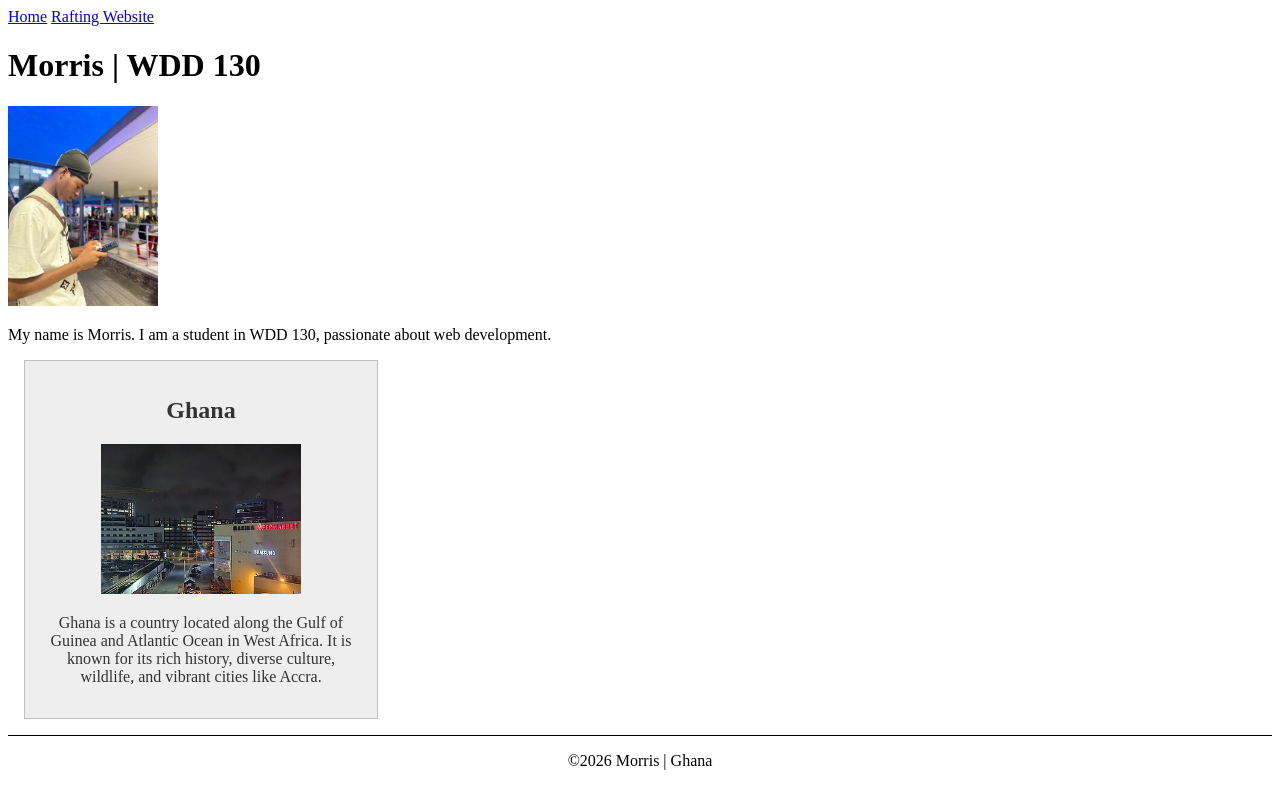
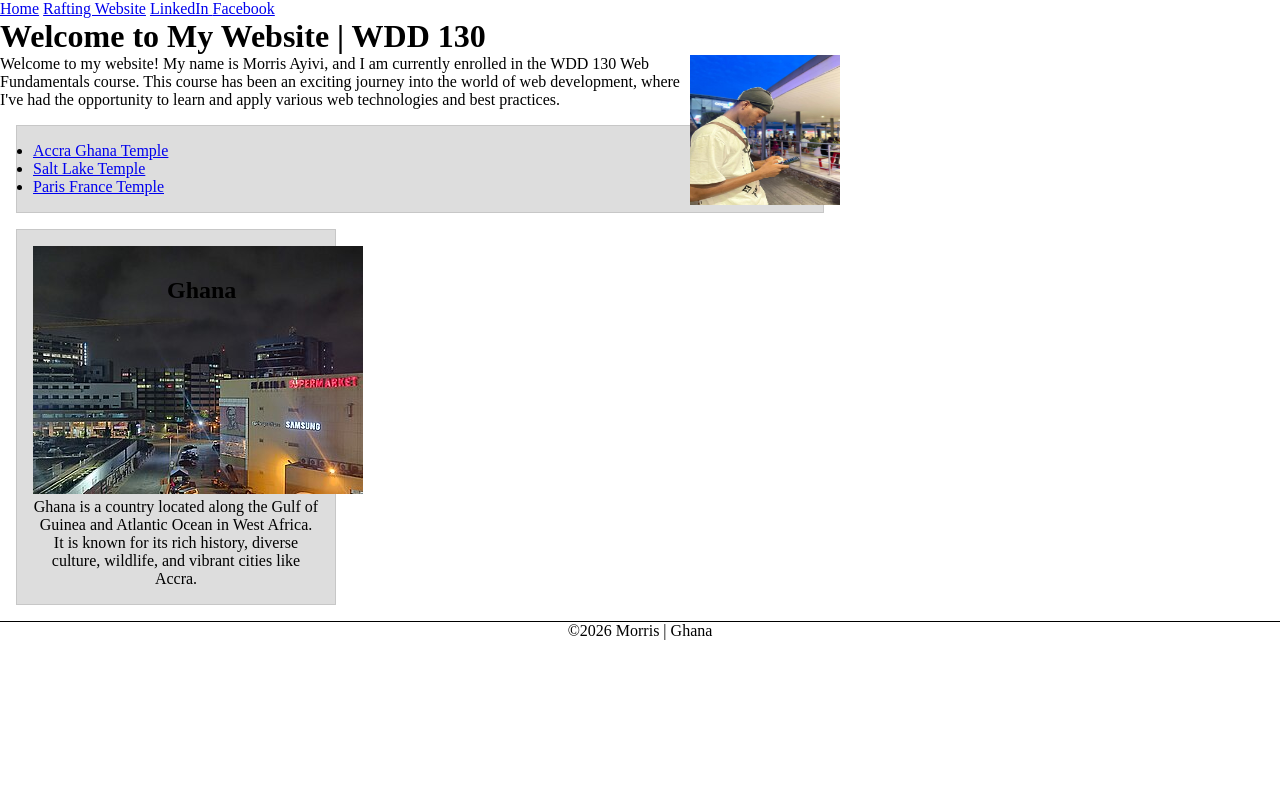
Before and after one commit to ayivimorris2244/wdd130, a plain HTML site: page index.html in a window 1280 px wide. Drawn offline with Linux system fonts and the light colour scheme.

Commit message:
Add new images and enhance index.html and styles.css for improved layout and content

```diff
--- a/index.html
+++ b/index.html
@@ -16,19 +16,59 @@
       <nav>
         <a href="#">Home</a>
         <a href="wwr/">Rafting Website</a>
+        <a href="https://linkedin.com" target="_blank" rel="noopener">
+          LinkedIn
+        </a>
+        <a href="https://facebook.com" target="_blank" rel="noopener">
+          Facebook
+        </a>
       </nav>
     </header>
 
     <main>
-      <h1>Morris | WDD 130</h1>
-      <img src="images/profile.jpg" alt="Morris" width="200" />
+      <h1>Welcome to My Website | WDD 130</h1>
+      <img src="images/profile.jpg" alt="Morris Ayivi" />
       <p>
-        My name is Morris. I am a student in WDD 130, passionate about web
-        development.
+        Welcome to my website! My name is Morris Ayivi, and I am currently
+        enrolled in the WDD 130 Web Fundamentals course. This course has been an
+        exciting journey into the world of web development, where I've had the
+        opportunity to learn and apply various web technologies and best
+        practices.
       </p>
+      <ul class="box">
+        <li>
+          <a
+            href="https://www.churchofjesuschrist.org/temples/details/accra-ghana-temple"
+            target="_blank"
+            rel="noopener"
+          >
+            Accra Ghana Temple
+          </a>
+        </li>
+
+        <li>
+          <a
+            href="https://www.churchofjesuschrist.org/temples/details/salt-lake-temple"
+            target="_blank"
+            rel="noopener"
+          >
+            Salt Lake Temple
+          </a>
+        </li>
+
+        <li>
+          <a
+            href="https://www.churchofjesuschrist.org/temples/details/paris-france-temple"
+            target="_blank"
+            rel="noopener"
+          >
+            Paris France Temple
+          </a>
+        </li>
+      </ul>
     </main>
 
-    <aside>
+    <aside class="box">
       <h2>Ghana</h2>
       <img src="images/ghanapro.jpg" alt="View of Accra, Ghana" />
       <p>
--- a/styles/styles.css
+++ b/styles/styles.css
@@ -1,25 +1,28 @@
+* {
+  margin: 0;
+  padding: 0;
+  box-sizing: border-box;
+}
 main {
   max-width: 840px;
 }
 
 aside {
   width: 20rem;
-  margin: 1rem;
-  border: 1px solid rgb(0 0 0 / 0.2);
-  padding: 1rem;
-  background-color: #eee;
-  color: #333;
   text-align: center;
+  position: relative;
 }
 
-aside img {
-  width: 200px;
-  height: auto;
+aside h2 {
+  position: absolute;
+  top: 47px;
+  left: 150px;
 }
 
 main img {
   width: 150px;
-  height: auto;
+  height: 150px;
+  float: right;
 }
 
 p {
@@ -31,3 +34,12 @@ footer {
   border-top: 1px solid #000;
   text-align: center;
 }
+
+/* Class Selectors */
+.box {
+  margin: 1rem;
+  border: 1px solid rgb(0 0 0 / 10%);
+  padding: 1rem;
+  background-color: #ddd;
+  color: #000;
+}
```
Also changed, not shown: images/accra_ghana_temple_lds.jpeg (added), images/paris_france_temple_exterior.jpeg (added), images/salt_lake_temple_renovation_rendering.jpeg (added).
